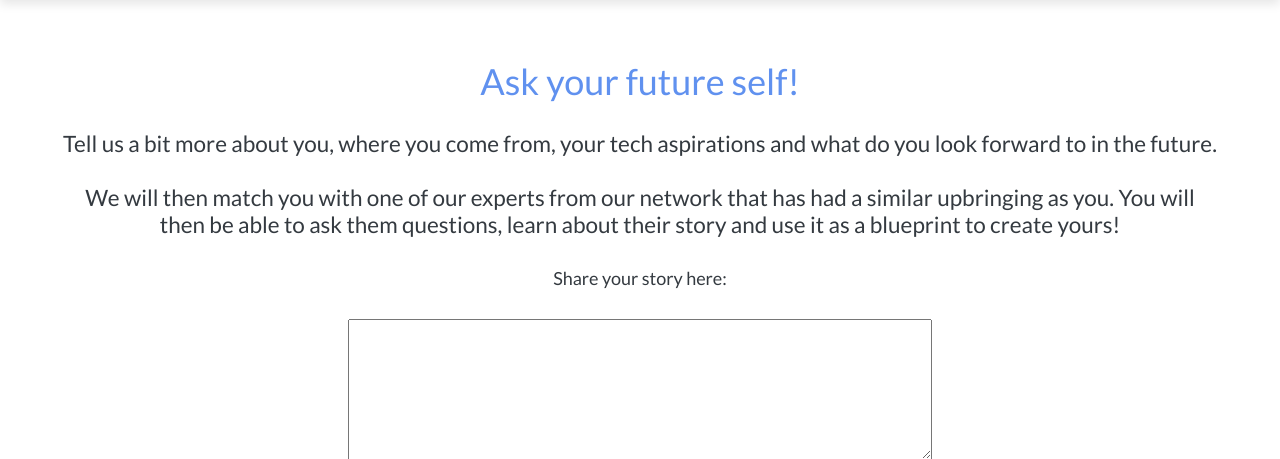
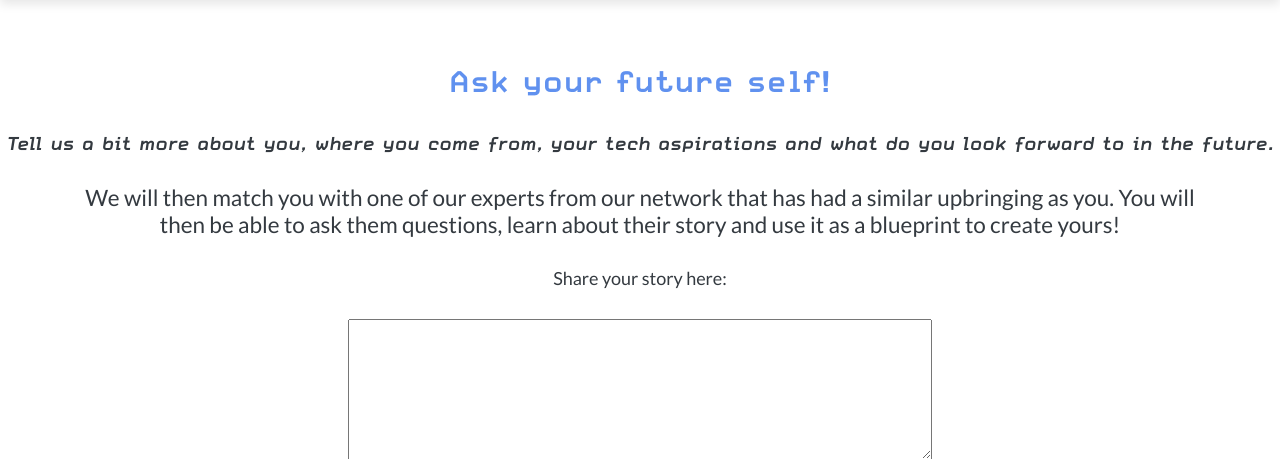
Before and after one commit to Glasgow19/team-8, a Django app: template templates/future_self.html in a window 1280 px wide. Shown: the part 89-548 px from the top of the page. Run offline with Django 3.2, Linux system fonts and the light colour scheme; the template is opened without the code that fills it, so the values that code supplies are empty; some libraries are stand-ins or nearby versions; some web fonts are replaced.

Commit message:
fixed font type on future self template

```diff
--- a/templates/future_self.html
+++ b/templates/future_self.html
@@ -7,8 +7,8 @@
 
 {% block main %}
     <div class="text-center margin-top-50 mb-3">
-        <h2 class="text-info">Ask your future self!</h2>
-        <h5 class="text-dark mt-4">Tell us a bit more about you, where you come from, your tech aspirations and what do you look forward to in the future.</h5>
+        <h2 class="text-info dresscode-font">Ask your future self!</h2>
+        <h5 class="text-dark mt-4 dresscode-font-italic">Tell us a bit more about you, where you come from, your tech aspirations and what do you look forward to in the future.</h5>
         <h5 class="text-dark mt-4 container">We will then match you with one of our experts from our network that has had a similar upbringing as you. You will then be able to ask them questions, learn about their story and use it as a blueprint to create yours!</h5>
         <p class="text-dark mt-4 container">Share your story here:</p>
         <p class="text-dark mt-4 container"><textarea name="aboutperson" cols="60" rows="5"></textarea></p>
```
